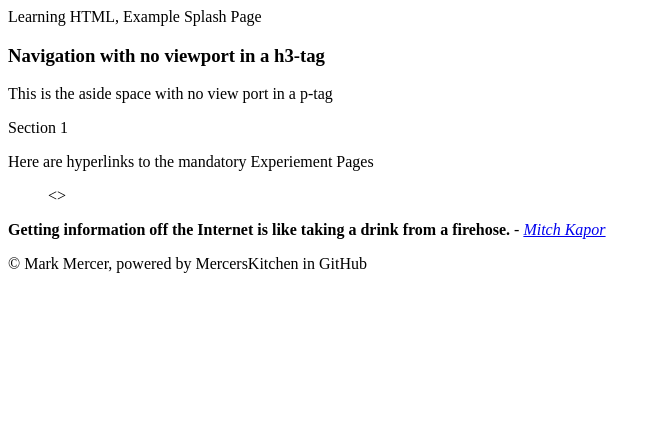
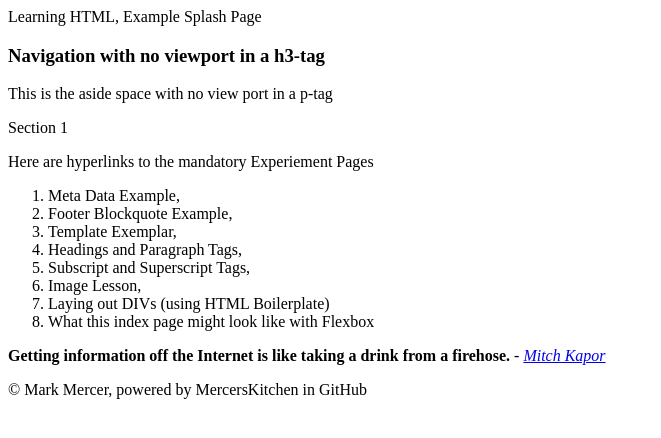
Before and after one commit to Giacomo15/Sandbox-P2-Learning-HTML-github.io, a plain HTML site: page index.html in a window 1280 px wide. Shown: the whole page, without its empty margins (0-661 px from the left). Drawn offline with Linux system fonts and the light colour scheme.

Commit message:
Update index.html

```diff
--- a/index.html
+++ b/index.html
@@ -36,7 +36,14 @@
         <p>Here are hyperlinks to the mandatory Experiement Pages</p>
         <!-- See the HTML .txt document for a summary-->
         <ol>
-          <>
+          <li> Meta Data Example,
+          <li> Footer Blockquote Example,
+          <li> Template Exemplar,
+          <li> Headings and Paragraph Tags,
+          <li> Subscript and Superscript Tags,
+          <li> Image Lesson,
+          <li> Laying out DIVs (using HTML Boilerplate)
+          <li> What this index page might look like with Flexbox
         </ol>
       </article>
     </section>
```
